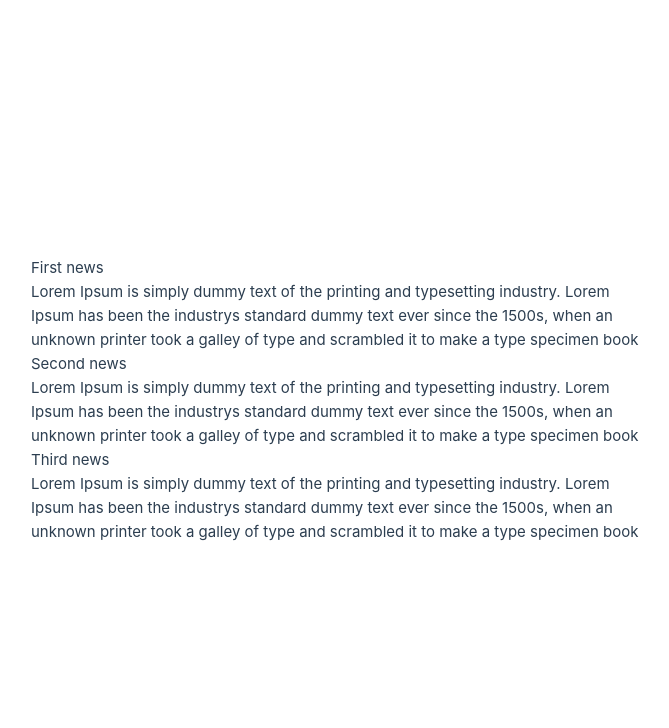
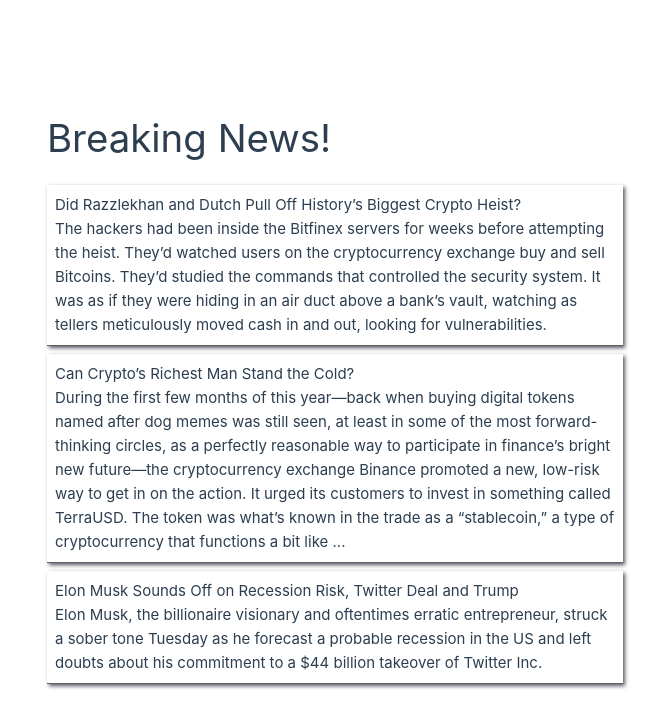
Before and after one commit to patryk-olti/MarketVue, a Vue app in the folder vue-project/: page / in a window 1280 px wide. Shown: the top 728 px of the page, without its empty margins (1-670 px from the left). Built offline with nearby package versions, Linux system fonts and the light colour scheme.

Commit message:
added some styles for newsList container

```diff
--- a/vue-project/src/news/NewsList.vue
+++ b/vue-project/src/news/NewsList.vue
@@ -1,7 +1,12 @@
 <template>
-    <div v-for="item in list" :key="item.id">
-        <NewsPost :title="item.title" :text="item.text" />
+    <div class='container'>
+        <div class='title'> Breaking News! </div>
+
+        <div v-for="item in list" :key="item.id" class='tile'>
+            <NewsPost :title="item.title" :text="item.text" />
+        </div>
     </div>
+
 </template>
 
 <script>
@@ -18,22 +23,41 @@
                 list: [
                     {
                         id: 1,
-                        title: 'First news',
-                        text: 'Lorem Ipsum is simply dummy text of the printing and typesetting industry. Lorem Ipsum has been the industrys standard dummy text ever since the 1500s, when an unknown printer took a galley of type and scrambled it to make a type specimen book'
+                        title: 'Did Razzlekhan and Dutch Pull Off History’s Biggest Crypto Heist?',
+                        text: 'The hackers had been inside the Bitfinex servers for weeks before attempting the heist. They’d watched users on the cryptocurrency exchange buy and sell Bitcoins. They’d studied the commands that controlled the security system. It was as if they were hiding in an air duct above a bank’s vault, watching as tellers meticulously moved cash in and out, looking for vulnerabilities.'
                     },
                     {
                         id: 2,
-                        title: 'Second news',
-                        text: 'Lorem Ipsum is simply dummy text of the printing and typesetting industry. Lorem Ipsum has been the industrys standard dummy text ever since the 1500s, when an unknown printer took a galley of type and scrambled it to make a type specimen book'
+                        title: 'Can Crypto’s Richest Man Stand the Cold?',
+                        text: 'During the first few months of this year—back when buying digital tokens named after dog memes was still seen, at least in some of the most forward-thinking circles, as a perfectly reasonable way to participate in finance’s bright new future—the cryptocurrency exchange Binance promoted a new, low-risk way to get in on the action. It urged its customers to invest in something called TerraUSD. The token was what’s known in the trade as a “stablecoin,” a type of cryptocurrency that functions a bit like ...'
                     },
                     {
                         id: 3,
-                        title: 'Third news',
-                        text: 'Lorem Ipsum is simply dummy text of the printing and typesetting industry. Lorem Ipsum has been the industrys standard dummy text ever since the 1500s, when an unknown printer took a galley of type and scrambled it to make a type specimen book'
+                        title: 'Elon Musk Sounds Off on Recession Risk, Twitter Deal and Trump',
+                        text: 'Elon Musk, the billionaire visionary and oftentimes erratic entrepreneur, struck a sober tone Tuesday as he forecast a probable recession in the US and left doubts about his commitment to a $44 billion takeover of Twitter Inc.'
                     }
                 ]
             }
         }
-
     }
 </script>
+
+<style scoped>
+    .container{
+        display: flex;
+        flex-direction: column;
+
+        padding: 1rem;
+    }
+    .title{
+        font-size: 2.4rem;
+        margin-bottom: 1rem;
+    }
+
+    .tile{
+        padding: 0.5rem;
+        border-bottom: 1px solid rgb(95, 95, 95);
+        box-shadow: 2px 2px 4px 0px rgb(86, 88, 102);
+        margin-bottom: 0.5rem;
+    }
+</style>
```
